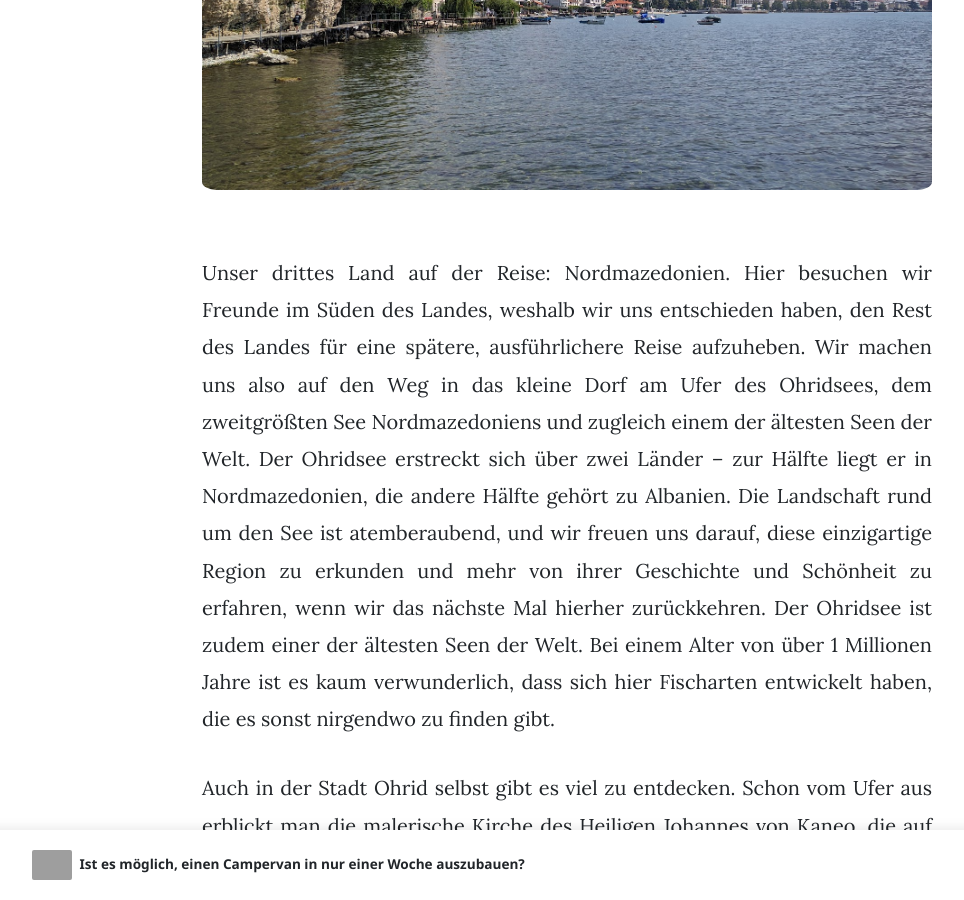
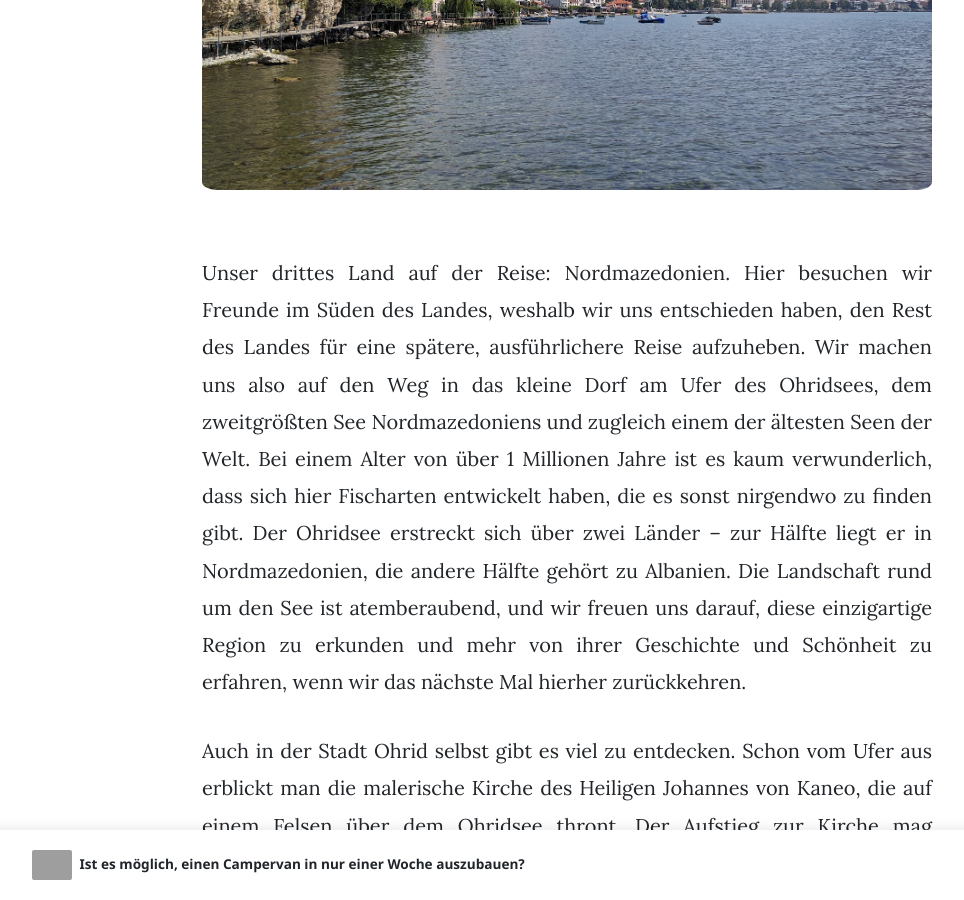
Before and after one commit to travelbuddi/travelbuddi.github.io, a Jekyll site: the page built from _posts/2024-09-24-Osteuropa-Balkan.md, in a window 1280 px wide and 900 px high, scrolled down 7068 px. Shown: the whole window, without its empty margins (73-1037 px from the left). Built offline with Jekyll 4.4.1, drawn with Linux system fonts in a browser that asks for light colours; nearby versions of some CDN libraries; some of the changed text lies outside the part shown; grey boxes are pictures that could not be loaded.

Commit message:
Fix ohrid

```diff
--- a/_posts/2024-09-24-Osteuropa-Balkan.md
+++ b/_posts/2024-09-24-Osteuropa-Balkan.md
@@ -80,7 +80,7 @@ Das nächste Land auf unserer Liste: Montenegro. Ursprünglich nur als Zwischens
 ![Ohrid](/assets/images/Ohrid01.jpg)
 {: refdef}
 
-Unser drittes Land auf der Reise: Nordmazedonien. Hier besuchen wir Freunde im Süden des Landes, weshalb wir uns entschieden haben, den Rest des Landes für eine spätere, ausführlichere Reise aufzuheben. Wir machen uns also auf den Weg in das kleine Dorf am Ufer des Ohridsees, dem zweitgrößten See Nordmazedoniens und zugleich einem der ältesten Seen der Welt. Der Ohridsee erstreckt sich über zwei Länder – zur Hälfte liegt er in Nordmazedonien, die andere Hälfte gehört zu Albanien. Die Landschaft rund um den See ist atemberaubend, und wir freuen uns darauf, diese einzigartige Region zu erkunden und mehr von ihrer Geschichte und Schönheit zu erfahren, wenn wir das nächste Mal hierher zurückkehren. Der Ohridsee ist zudem einer der ältesten Seen der Welt. Bei einem Alter von über 1 Millionen Jahre ist es kaum verwunderlich, dass sich hier Fischarten entwickelt haben, die es sonst nirgendwo zu finden gibt.
+Unser drittes Land auf der Reise: Nordmazedonien. Hier besuchen wir Freunde im Süden des Landes, weshalb wir uns entschieden haben, den Rest des Landes für eine spätere, ausführlichere Reise aufzuheben. Wir machen uns also auf den Weg in das kleine Dorf am Ufer des Ohridsees, dem zweitgrößten See Nordmazedoniens und zugleich einem der ältesten Seen der Welt. Bei einem Alter von über 1 Millionen Jahre ist es kaum verwunderlich, dass sich hier Fischarten entwickelt haben, die es sonst nirgendwo zu finden gibt. Der Ohridsee erstreckt sich über zwei Länder – zur Hälfte liegt er in Nordmazedonien, die andere Hälfte gehört zu Albanien. Die Landschaft rund um den See ist atemberaubend, und wir freuen uns darauf, diese einzigartige Region zu erkunden und mehr von ihrer Geschichte und Schönheit zu erfahren, wenn wir das nächste Mal hierher zurückkehren.
 
 
 Auch in der Stadt Ohrid selbst gibt es viel zu entdecken. Schon vom Ufer aus erblickt man die malerische Kirche des Heiligen Johannes von Kaneo, die auf einem Felsen über dem Ohridsee thront. Der Aufstieg zur Kirche mag anstrengend sein, doch die Aussicht von oben macht jede Mühe wett.
```
